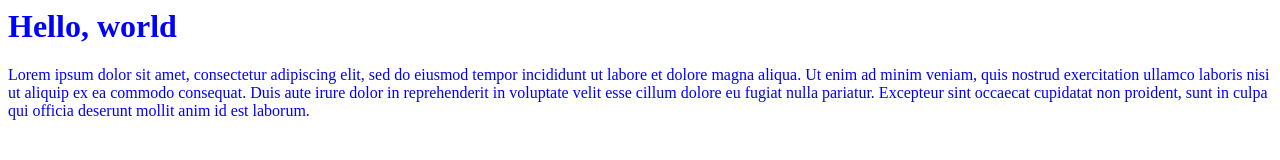
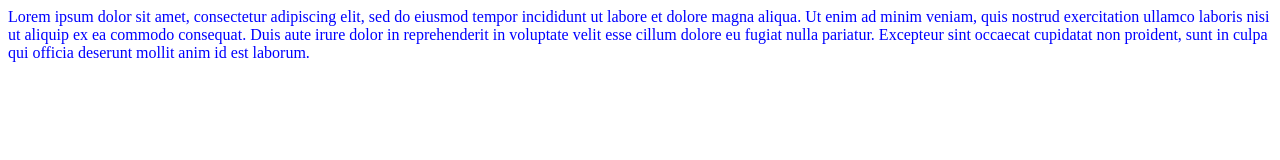
Before and after one commit to eded0569/contracts, a plain HTML site: page index2.html in a window 1280 px wide. Drawn offline with Linux system fonts and the light colour scheme.

Commit message:
Update index2.html

```diff
--- a/index2.html
+++ b/index2.html
@@ -2,7 +2,6 @@
 <head></head>
 <body>
   <font color="blue">
-<h1>Hello, world</h1>
 Lorem ipsum dolor sit amet, consectetur adipiscing elit, sed do eiusmod tempor incididunt ut labore et dolore magna aliqua. Ut enim ad minim veniam, quis nostrud exercitation ullamco laboris nisi ut aliquip ex ea commodo consequat. Duis aute irure dolor in reprehenderit in voluptate velit esse cillum dolore eu fugiat nulla pariatur. Excepteur sint occaecat cupidatat non proident, sunt in culpa qui officia deserunt mollit anim id est laborum.
   </font>
 </body>
```
